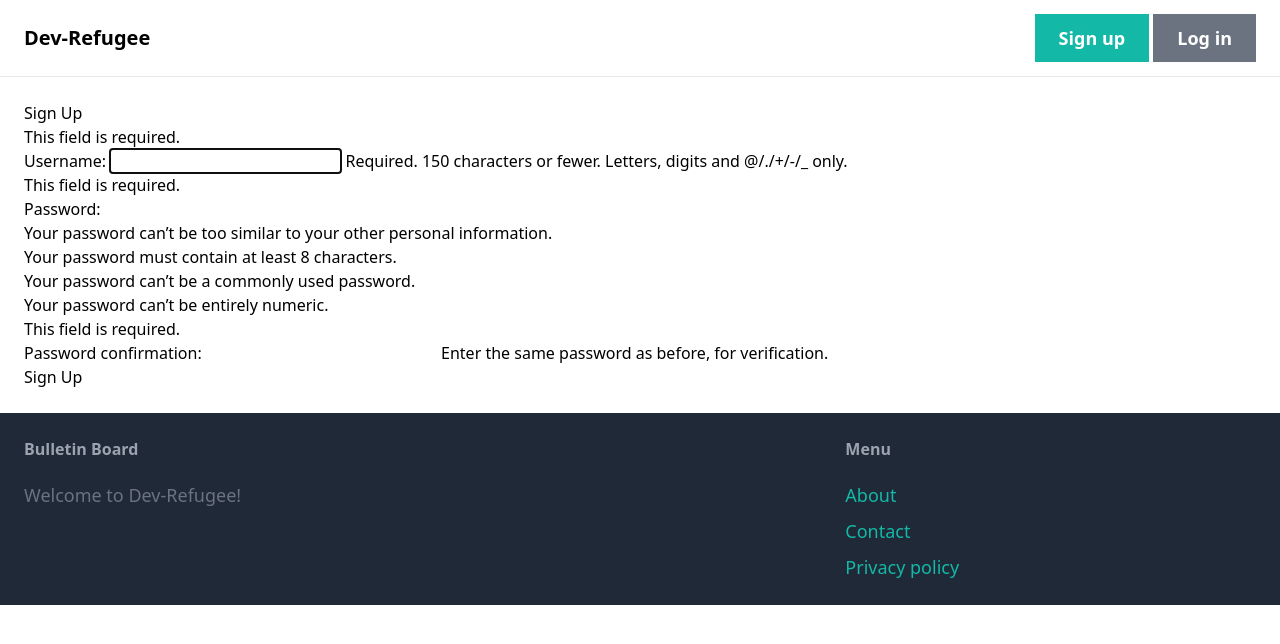
After one commit to Zoren1992/Dev-Refugees, a Django app: page /accounts/signup/ in a window 1280 px wide. The commit adds this page. Shown: the top 644 px of the page. Run offline with Django 4.2, Linux system fonts and the light colour scheme; some libraries are stand-ins or nearby versions.

Commit message:
finish dynamic nav bar and log&signup function

```diff
--- a/core/templates/core/base.html
+++ b/core/templates/core/base.html
@@ -1,3 +1,4 @@
+{% load static %}
 <!doctype html>
 
 <html>
@@ -15,12 +16,15 @@
             <a href="/" class="text-xl font-semibold">Dev-Refugee</a>
 
             <div class"space-x-6">
-                <a href="#" class="text-lg font-semibold hover:text-gray-500">New Questions</a>
+                {% if user.is_authenticated %}
+                <a href="#" class="text-lg font-semibold hover:text-gray-500">New Questions</a>|
+                <a href="#" class="text-lg font-semibold hover:text-gray-500">Profile</a>
+                <a href="{% url 'logout' %}" class="px-6 py-3 text-lg font-semibold bg-gray-500 text-white round-xl hover:bg-gray-700">Log Out</a>
 
-                <a href="#" class="px-6 py-3 text-lg font-semibold bg-teal-500 text-white round-xl hover:bg-teal-700">Sign up</a>
-                <a href="#" class="px-6 py-3 text-lg font-semibold bg-gray-500 text-white round-xl hover:bg-gray-700">Log in</a>
-
-                <a href="#" class="text-lg font-semibold hover:text-gray-500">Profile</a>
+                {% else %}
+                <a href="{% url 'signup' %}" class="px-6 py-3 text-lg font-semibold bg-teal-500 text-white round-xl hover:bg-teal-700">Sign up</a>
+                <a href="{% url 'login' %}" class="px-6 py-3 text-lg font-semibold bg-gray-500 text-white round-xl hover:bg-gray-700">Log in</a>
+                {% endif %}
             </div>
         </nav>
         <div class="px-6 py-6">
--- /dev/null
+++ b/core/templates/registration/signup.html
@@ -0,0 +1,15 @@
+{% extends 'core/base.html' %}
+
+{% block title %}Welcome{% endblock %}
+
+{% block content %}
+<h1>Sign Up</h1>
+
+<p class="red-text">{{ error_message }}</p>
+
+<form method="POST" action="{% url 'signup' %}">
+  {% csrf_token %}
+  {{ form.as_p }}
+  <input type="submit" class="btn" value="Sign Up">
+</form>
+{% endblock %}
--- a/core/urls.py
+++ b/core/urls.py
@@ -3,5 +3,6 @@ from . import views
 
 urlpatterns = [
     path('', views.home, name='home'),
-    path('contact/', views.contact, name='contact')
+    path('contact/', views.contact, name='contact'),
+    path('accounts/signup/', views.signup, name='signup'),
 ]
--- a/core/views.py
+++ b/core/views.py
@@ -2,6 +2,8 @@ from django.shortcuts import render, redirect
 from django.views.generic.edit import CreateView, UpdateView, DeleteView
 from django.views.generic import ListView, DetailView
 from . models import User, Answer, Question, Tag
+from django.contrib.auth import login
+from django.contrib.auth.forms import UserCreationForm
 
 
 def home(request):
@@ -9,3 +11,21 @@ def home(request):
 
 def contact(request):
   return render(request, 'core/contact.html')
+
+def signup(request):
+  error_message = ''
+  form = UserCreationForm(request.POST)
+  if request.method == 'POST':
+    # This is how to create a 'user' form object
+    # that includes the data from the browser
+    if form.is_valid():
+      # This will add the user to the database
+      user = form.save()
+      # This is how we log a user in via code
+      login(request, user)
+      return redirect('home')
+    else:
+      error_message = 'Invalid sign up - try again'
+  # A bad POST or a GET request, so render signup.html with an empty form
+  context = {'form': form, 'error_message': error_message}
+  return render(request, 'registration/signup.html', context)
--- a/puddle/settings.py
+++ b/puddle/settings.py
@@ -119,6 +119,8 @@ USE_TZ = True
 
 STATIC_URL = 'static/'
 
+LOGIN_REDIRECT_URL = 'home'
+LOGOUT_REDIRECT_URL = 'home'
 
 # Default primary key field type
 # https://docs.djangoproject.com/en/4.2/ref/settings/#default-auto-field
--- a/puddle/urls.py
+++ b/puddle/urls.py
@@ -6,4 +6,5 @@ from django.urls import path, include
 urlpatterns = [
     path('admin/', admin.site.urls),
     path('', include('core.urls')),
+    path('accounts/', include('django.contrib.auth.urls')),
 ]
```
Also changed, not shown: core/templates/registration/login.html (added, +13 -0 lines), core/static/css/style.css (added).
